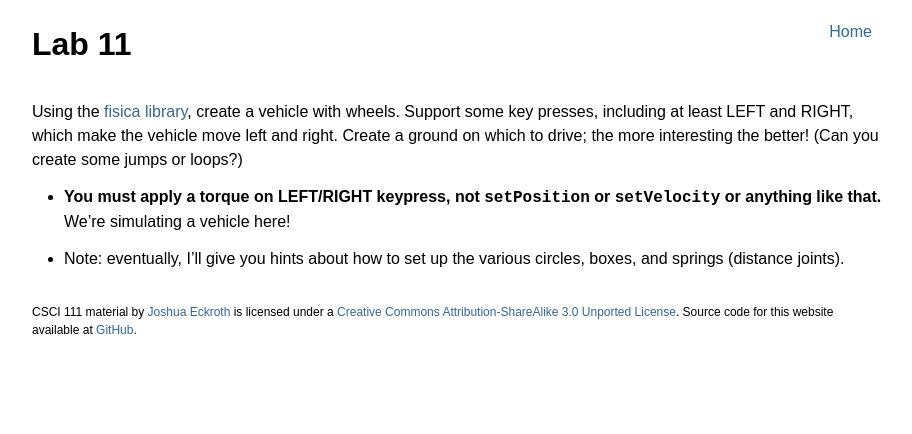
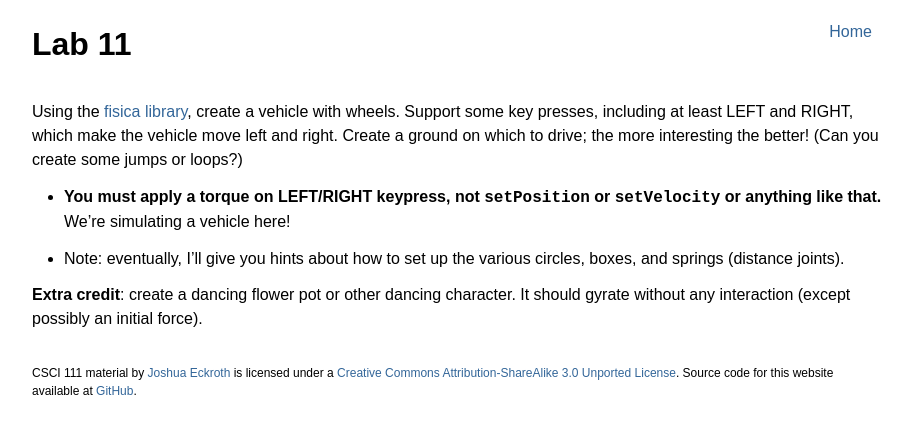
Before and after one commit to joshuaeckroth/csci111-website, a Jekyll site: the page built from labs/_posts/2015-11-20-lab-11.markdown, in a window 1280 px wide. Shown: the top 434 px of the page, without its empty margins (183-1095 px from the left). Built offline with Jekyll 4.4.1, drawn with Linux system fonts in a browser that asks for light colours; Markdown is read by kramdown in place of the engine named in the settings.

Commit message:
Added EC to lab 11

```diff
--- a/labs/_posts/2015-11-20-lab-11.markdown
+++ b/labs/_posts/2015-11-20-lab-11.markdown
@@ -11,3 +11,5 @@ Using the [fisica library](/guides/2015-11-09-physics.html), create a vehicle wi
 - **You must apply a torque on LEFT/RIGHT keypress, not `setPosition` or `setVelocity` or anything like that.** We're simulating a vehicle here!
 
 - Note: eventually, I'll give you hints about how to set up the various circles, boxes, and springs (distance joints).
+
+**Extra credit**: create a dancing flower pot or other dancing character. It should gyrate without any interaction (except possibly an initial force).
```
